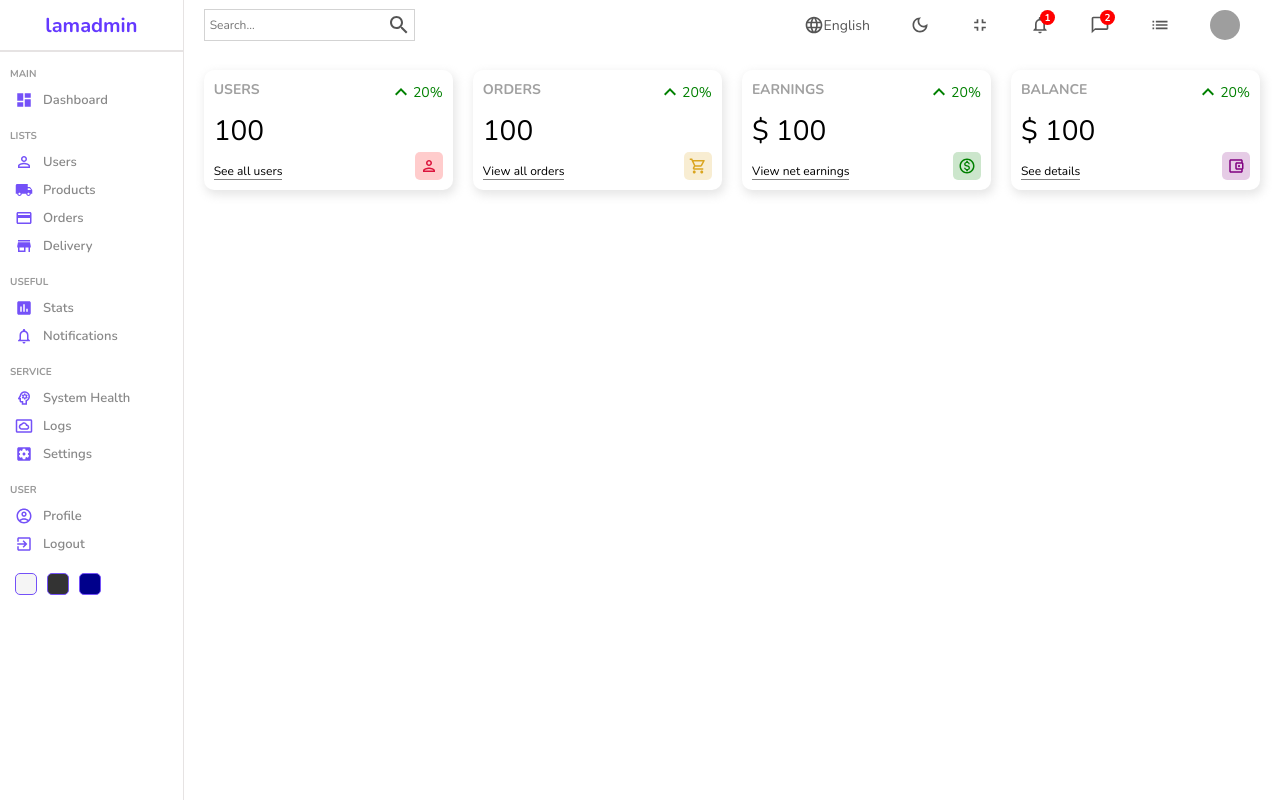
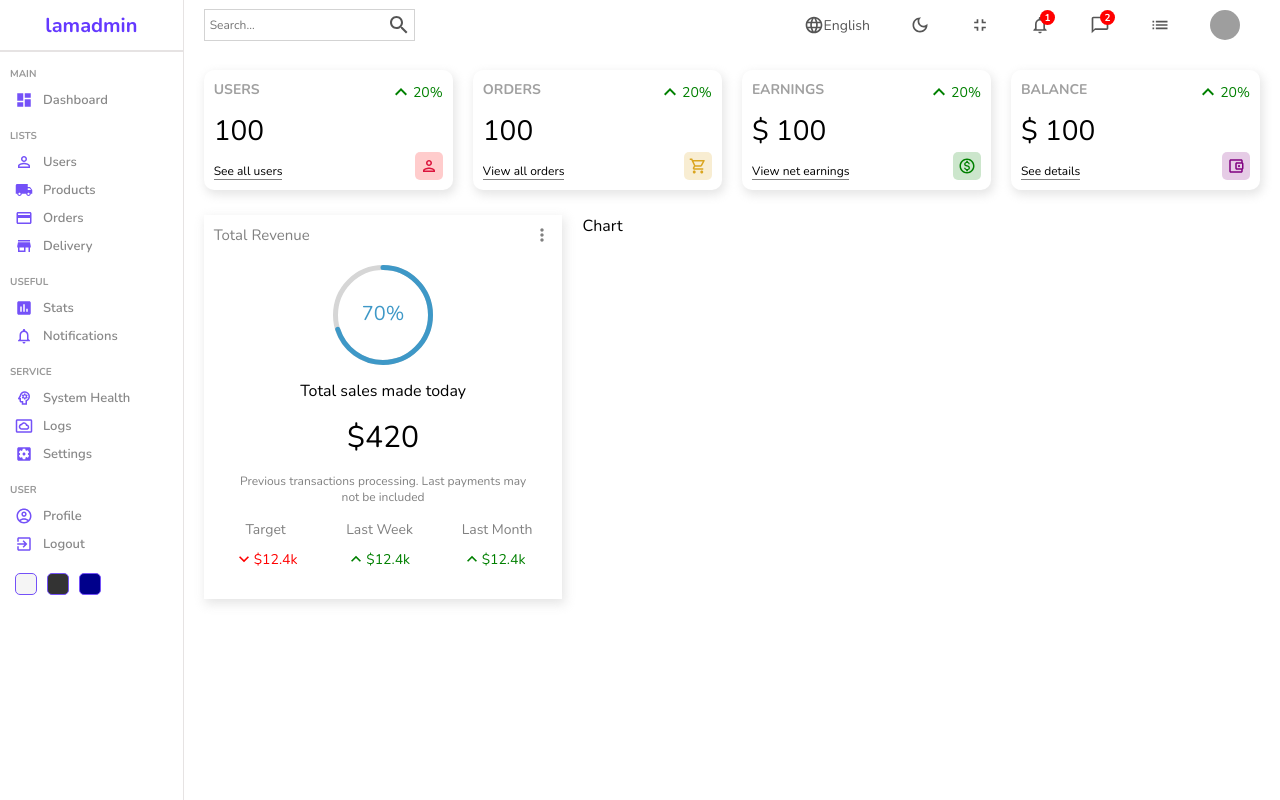
Before and after one commit to charnelito/ReactAdminPanel, a React (Create React App) app: page / in a window 1280 px wide. Built offline with nearby package versions, Linux system fonts and the light colour scheme; grey boxes are pictures that could not be loaded.

Commit message:
React Progress Bar Component

```diff
--- a/package.json
+++ b/package.json
@@ -11,6 +11,7 @@
     "@testing-library/react": "^12.1.4",
     "@testing-library/user-event": "^13.5.0",
     "react": "^17.0.2",
+    "react-circular-progressbar": "^2.0.4",
     "react-dom": "^17.0.2",
     "react-router-dom": "^6.2.2",
     "react-scripts": "5.0.0",
--- /dev/null
+++ b/src/components/chart/Chart.jsx
@@ -0,0 +1,9 @@
+import "./chart.scss"
+
+const Chart = () => {
+  return (
+    <div className="chart">Chart</div>
+  )
+}
+
+export default Chart
--- /dev/null
+++ b/src/components/chart/chart.scss
@@ -0,0 +1,3 @@
+.chart {
+  flex: 4;
+}
--- /dev/null
+++ b/src/components/featured/Featured.jsx
@@ -0,0 +1,52 @@
+import "./featured.scss";
+import MoreVertIcon from "@mui/icons-material/MoreVert";
+import { CircularProgressbar } from "react-circular-progressbar";
+import "react-circular-progressbar/dist/styles.css";
+import KeyboardArrowDownIcon from "@mui/icons-material/KeyboardArrowDown";
+import KeyboardArrowUpOutlinedIcon from "@mui/icons-material/KeyboardArrowUpOutlined";
+
+const Featured = () => {
+  return (
+    <div className='featured'>
+      <div className="top">
+        <h1 className="title">Total Revenue</h1>
+        <MoreVertIcon fontSize="small" />
+      </div>
+      <div className="bottom">
+        <div className="featuredChart">
+          <CircularProgressbar value={70} text={"70%"} strokeWidth={5} />
+        </div>
+        <p className="titel">Total sales made today</p>
+        <p className="amount">$420</p>
+        <p className="desc">
+          Previous transactions processing. Last payments may not be included
+        </p>
+        <div className="summary">
+          <div className="item">
+            <div className="itemTitle">Target</div>
+            <div className="itemResult negative">
+              <KeyboardArrowDownIcon fontSize="small" />
+              <div className="resultAmount">$12.4k</div>
+            </div>
+          </div>
+          <div className="item">
+            <div className="itemTitle">Last Week</div>
+            <div className="itemResult positive">
+              <KeyboardArrowUpOutlinedIcon fontSize="small" />
+              <div className="resultAmount">$12.4k</div>
+            </div>
+          </div>
+          <div className="item">
+            <div className="itemTitle">Last Month</div>
+            <div className="itemResult positive">
+              <KeyboardArrowUpOutlinedIcon fontSize="small" />
+              <div className="resultAmount">$12.4k</div>
+            </div>
+          </div>
+        </div>
+      </div>
+    </div>
+  )
+}
+
+export default Featured
--- /dev/null
+++ b/src/components/featured/featured.scss
@@ -0,0 +1,79 @@
+.featured {
+  flex: 2;
+  -webkit-box-shadow: 2px 4px 10px 1px rgba(0, 0, 0, 0.47);
+  box-shadow: 2px 4px 10px 1px rgba(201, 201, 201, 0.47);
+  padding: 10px;
+
+  .top {
+    display: flex;
+    align-items: center;
+    justify-content: space-between;
+    color: gray;
+
+    .title {
+      font-size: 15px;
+      font-weight: 500;
+    }
+  }
+
+  .bottom {
+    padding: 20px;
+    display: flex;
+    flex-direction: column;
+    align-items: center;
+    justify-content: center;
+    gap: 15px;
+
+    .featuredChart {
+      width: 100px;
+      height: 100px;
+    }
+
+    .title {
+      font-weight: 100;
+      color: gray;
+    }
+
+    .amount {
+      font-size: 30px;
+    }
+
+    .desc {
+      font-weight: 300;
+      font-size: 12px;
+      color: gray;
+      text-align: center;
+    }
+
+    .summary {
+      width: 100%;
+      display: flex;
+      align-items: center;
+      justify-content: space-between;
+
+      .item {
+        text-align: center;
+
+        .itemTitle {
+          font-size: 14px;
+          color: gray;
+        }
+
+        .itemResult {
+          display: flex;
+          align-items: center;
+          margin-top: 10px;
+          font-size: 14px;
+
+          &.positive {
+            color: green;
+          }
+
+          &.negative {
+            color: red;
+          }
+        }
+      }
+    }
+  }
+}
--- a/src/pages/home/Home.jsx
+++ b/src/pages/home/Home.jsx
@@ -1,3 +1,5 @@
+import Chart from "../../components/chart/Chart";
+import Featured from "../../components/featured/Featured";
 import Navbar from "../../components/navbar/Navbar";
 import Sidebar from "../../components/sidebar/Sidebar";
 import Widget from "../../components/widget/Widget";
@@ -14,7 +16,11 @@
               <Widget type="order"/>
               <Widget type="earning" />
               <Widget type="balance"/>
-            </div>
+        </div>
+        <div className="charts">
+          <Featured />
+          <Chart />
+        </div>
           </div>
       </div>
   )
--- a/src/pages/home/home.scss
+++ b/src/pages/home/home.scss
@@ -4,10 +4,15 @@
   .homeContainer {
     flex: 6;
 
-    .widgets {
+    .widgets,
+    .charts {
       display: flex;
       padding: 20px;
       gap: 20px;
     }
+
+    .charts {
+      padding: 5px 20px;
+    }
   }
 }
```
Also changed, not shown: 1 other file (tests, documents, lock files or other folders).
